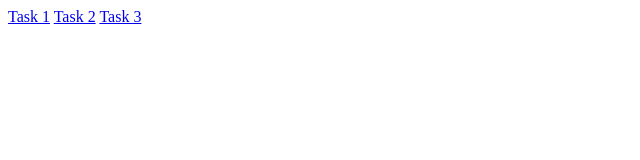
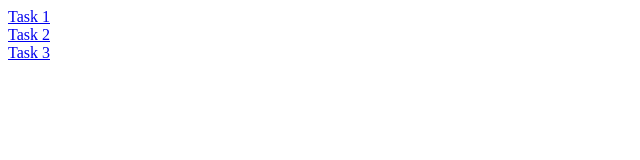
Before and after one commit to MeghanaMuniputra/Grid-task, a plain HTML site: page index.html in a window 1280 px wide. Shown: the whole page, without its empty margins (0-640 px from the left). Drawn offline with Linux system fonts and the light colour scheme.

Commit message:
Update index.html

```diff
--- a/index.html
+++ b/index.html
@@ -6,8 +6,8 @@
     <title>Document</title>
 </head>
 <body>
-    <a href="./Task1.html">Task 1</a>
-    <a href="./Task2.html">Task 2</a>
+    <a href="./Task1.html">Task 1</a><br>
+    <a href="./Task2.html">Task 2</a><br>
     <a href="./Task3.html">Task 3</a>
 </body>
 </html>
```
